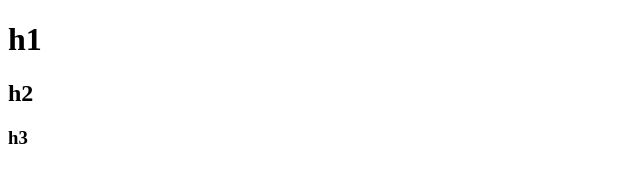
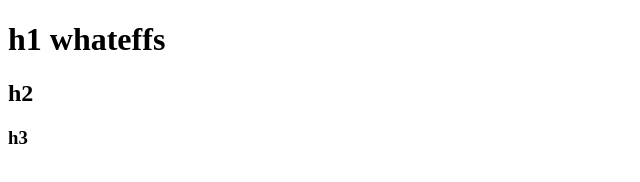
Before and after one commit to bozsodaniel/git-one, a plain HTML site: page index.html in a window 1280 px wide. Shown: the whole page, without its empty margins (0-640 px from the left). Drawn offline with Linux system fonts and the light colour scheme.

Commit message:
added h1 text

```diff
--- a/index.html
+++ b/index.html
@@ -7,7 +7,7 @@
         </title>
     </head>
     <body>
-        <h1>h1</h1>
+        <h1>h1 whateffs</h1>
         <h2>h2</h2>
         <h3>h3</h3>
     </body>
```
